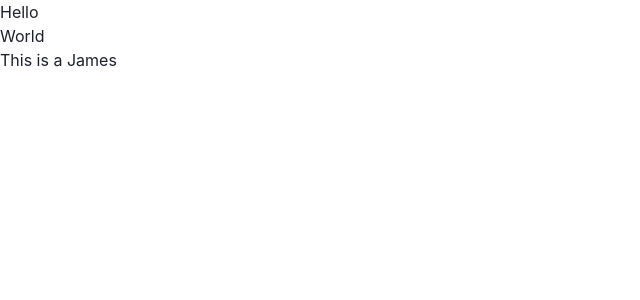
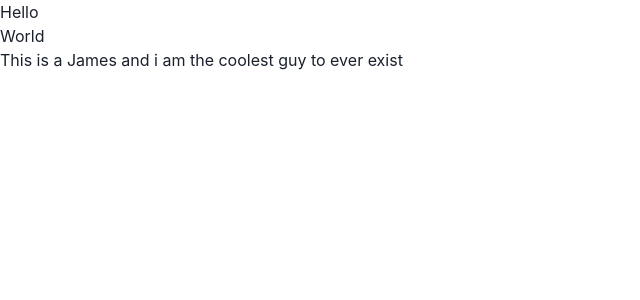
Before and after one commit to nataliehoang91/stop_watch_with_lap, a React (Create React App) app: page / in a window 1280 px wide. Shown: the top 300 px of the page, without its empty margins (0-640 px from the left). Built offline with nearby package versions, Linux system fonts and the light colour scheme.

Commit message:
Added more to one liner

```diff
--- a/src/Components/index.js
+++ b/src/Components/index.js
@@ -51,7 +51,7 @@ const BaseApp = () => {
     <>
     <h1>Hello</h1>
     <h2>World</h2>
-    <p>This is a James</p>
+    <p>This is a James and i am the coolest guy to ever exist</p>
     </>
   );
 };
```
